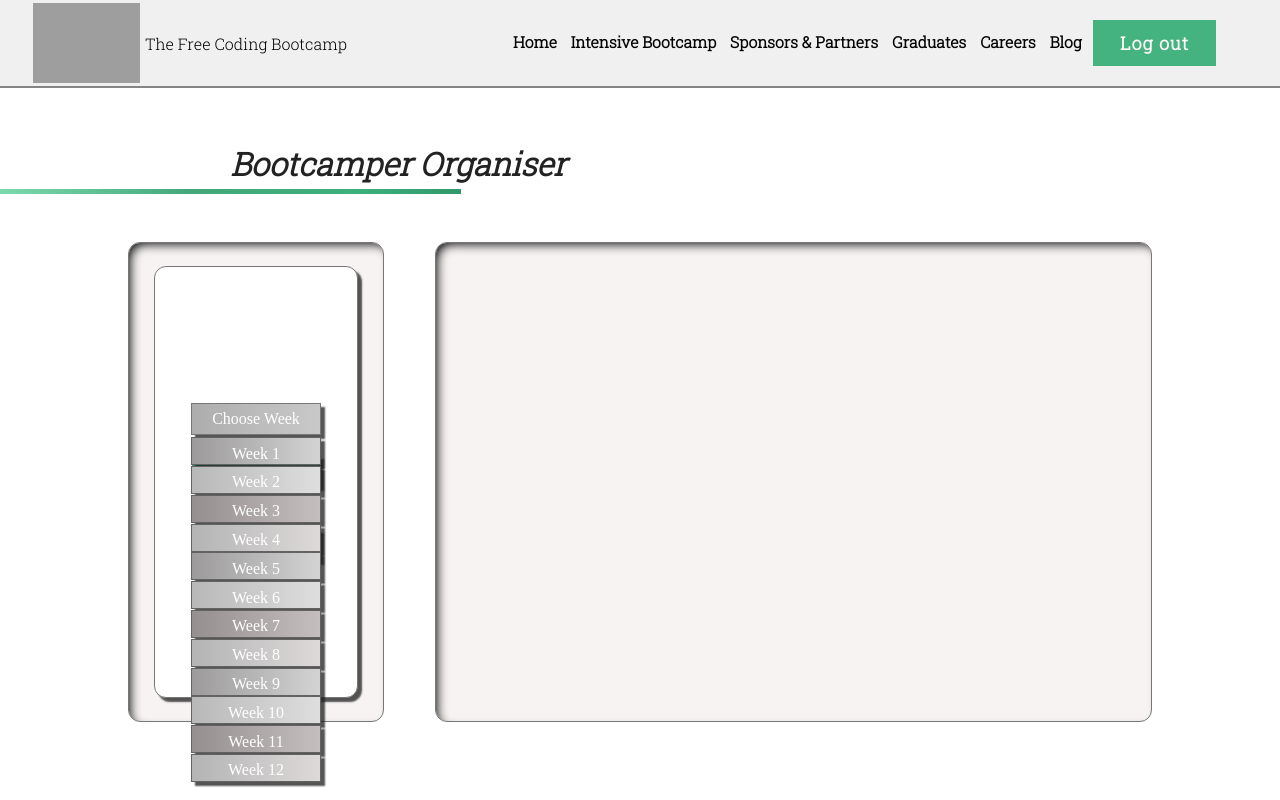
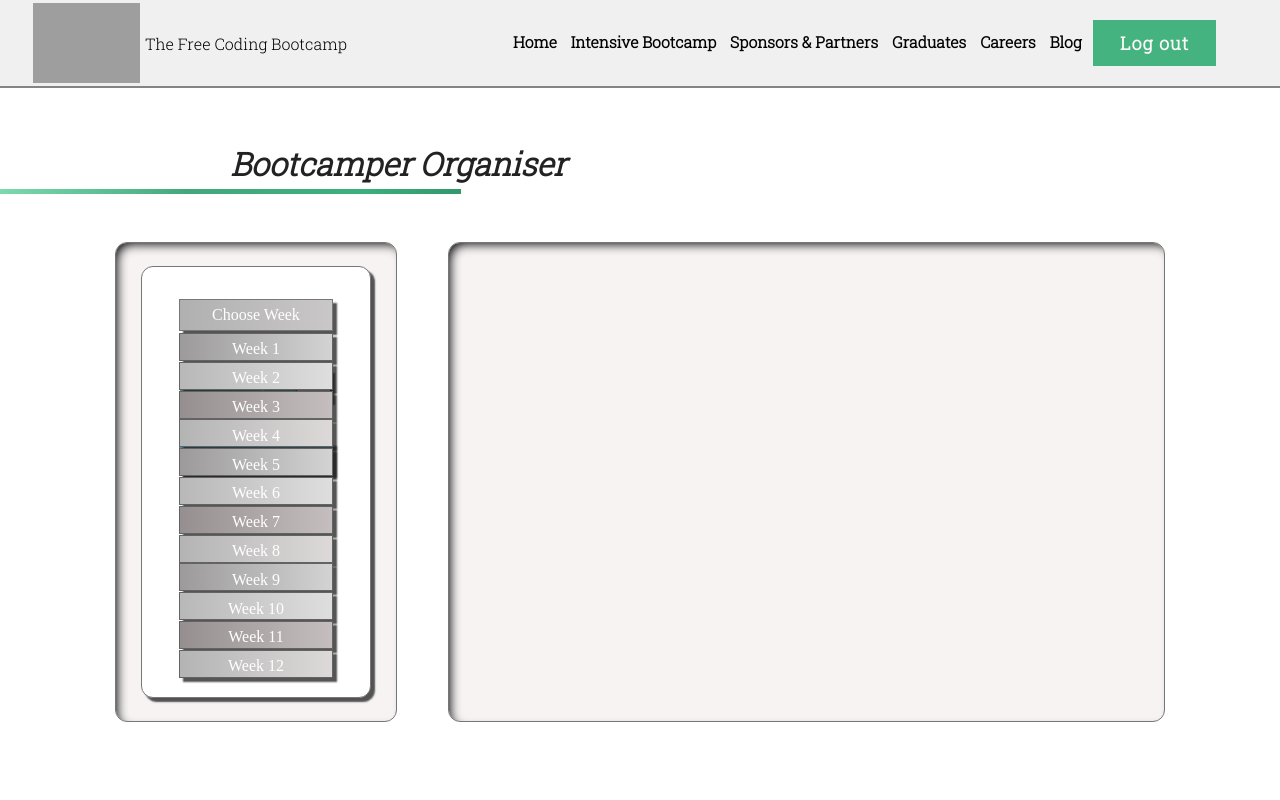
Before and after one commit to SchoolOfCode/w9_frontend-project-conor-lee-yasar-carlos, a React (Create React App) app in the folder my-app/: page / in a window 1280 px wide. Built offline with nearby package versions, Linux system fonts and the light colour scheme; no server answers; grey boxes are pictures that could not be loaded.

Commit message:
Ratings css added and weekend todo items cleaned up

```diff
--- a/my-app/src/App.css
+++ b/my-app/src/App.css
@@ -199,7 +199,7 @@ main {
   flex-direction: column;
   align-items: center;
   justify-content: center;
-  width: 20vw;
+  width: 22vw;
   height: 60vh;
   margin-right: 4vw;
   background-color: #f7f3f3;
@@ -216,7 +216,7 @@ main {
   flex-direction: column;
   justify-content: center;
   align-items: center;
-  width: 16vw;
+  width: 18vw;
   height: 54vh;
 
   background-color: #ffffff;
@@ -228,8 +228,9 @@ main {
 .categories {
   display: flex;
   flex-direction: column;
-  justify-content: center;
+  justify-content: flex-start;
   align-items: center;
+  margin-top: 4vh;
   /* width: 22vw; */
 
   height: 60vh;
@@ -243,13 +244,14 @@ main {
   justify-items: center;
   align-items: center;
   text-align: center;
-  width: 10.2vw;
+  width: 12vw;
   height: 4vh;
+  margin-bottom: 2.4vh;
   background-color: #adadad;
   background-image:
   linear-gradient(
     to right,
-    #adadad, #cac9c9
+    #b1b0b0, #c9c7c7
   );
   color: #ffffff;
   border: 1px solid rgb(119, 119, 119);
@@ -265,7 +267,7 @@ main {
 .dropdown .dropdown-content {
   position: absolute;
   margin-top: 4vh;
-  width: 10.2vw;
+  width: 12vw;
   height: 4vh;
 
   }
@@ -277,7 +279,7 @@ main {
   justify-items: center;
   align-items: center;
   text-align: center;
-  width: 10.2vw;
+  width: 12vw;
   height: 3.5vh;
   margin-top: 0.1vh;
   padding-top: 0.8vh;
@@ -382,12 +384,24 @@ main {
   width: 100%;
 }
 
+.weekend-todo-box {
+  display: flex;
+  flex-direction: column;
+  justify-content: center;
+  width: 100%;
+  margin-top: 1.5vh;
+}
+
 .weekend-item-conponent {
   display: flex;
   justify-content: center;
-  margin: 2vh;
+  margin: 1.4vh;
 
 }
+
+
+
+
 
 
 .h2 {
@@ -480,6 +494,26 @@ h2 {
 
 }
 
+.weekend-todo-list-item {
+  display: flex;
+  flex-direction: column;
+  align-items: center;
+  justify-content: space-between;
+  max-width: 76%;
+  min-width: 76%;
+  height: 7.2vh;
+  border-left: 1.5px solid black;
+  border-right: 1.5px solid black;
+  background-color: #31986a;
+  background-image:
+    linear-gradient(
+      to right,
+      #31986a, #5ed6a0
+    );
+
+  box-shadow: 4px 4px 1.6px 0px rgba(29, 29, 29, 0.75);
+}
+
 .todo-list-content {
   display: flex;
   justify-content: space-between;
@@ -511,7 +545,7 @@ h2 {
   width: 5.8vw;
   height: 2.4vh;
   border: 2px solid rgb(58, 57, 57);
-  background-color: #3a3a3a;
+  background-color: #4b4a4a;
 }
 
 .chevron-icon {
@@ -588,10 +622,25 @@ input {
   height: 3vh;
 }
 
+.category-button-container {
+  display: flex;
+  margin-top: 3vh;
+  margin: 0.5vh;
+  justify-content: center;
+  align-items: center;
+  width: 15vw;
+  height: 5vh;
+
+}
+
 .category-button {
-  width: 10vw;
+  display: flex;
+  justify-content: flex-start;
+  align-items: center;
+  width: 9vw;
   height: 4vh;
   margin-top: 2.3vh;
+  padding-left: 4.6vw;
   background-color: #31986a;
   background-image:
     linear-gradient(
@@ -618,6 +667,50 @@ input {
     box-shadow: 3px 3px 1.2px 0px rgba(29, 29, 29, 0.75);
 }
 
+.day-rating {
+  display: flex;
+  justify-content: space-around;
+  align-items: center;
+  width: 2.8vw;
+  height: 4vh;
+  margin-top: 2.3vh;
+  background-color: #f7f3f3;
+  border: 1px solid rgb(32, 32, 32);
+  box-shadow: 4px 4px 1.6px 0px rgba(29, 29, 29, 0.75);
+  /* border-radius: 0 50% 50% 0; */
+}
+
+.category-button-star {
+  height: 2.5vh;
+  width: 2.5vh;
+  color: darkgoldenrod;
+  margin-left: 0.2vw;
+
+}
+
+.category-button-star svg {
+  height: 1.9vh;
+  width: 1.9vh;
+  color: rgb(238, 189, 65);
+  padding-left: 0.2vw;
+  padding-top: 0.6vh;
+}
+
+.category-button-rating {
+  display: flex;
+  justify-content: center;
+  align-items: center;
+  height: 2.5vh;
+  width: 2.5vh;
+  color: #000000;
+  padding-right: 0.4vw;
+  font-family: 'Roboto Slab', serif;
+  font-size: 12px;
+  font-weight: bold;
+  letter-spacing: 0.05vw;
+}
+
+
 .weekend-button {
   /* visibility: hidden; */
   background-color: #272727;
@@ -642,7 +735,7 @@ button {
 }
 
 .weekend-button {
-  width: 10vw;
+  width: 12vw;
   height: 4vh;
   margin-top: 5vh;
   background-color: #3ba4d4;
@@ -668,3 +761,10 @@ button {
   transition: 0.3s;
   box-shadow: 3px 3px 1.2px 0px rgba(29, 29, 29, 0.75);
 }
+
+.weekend-cross-icon svg{
+  display: flex;
+  align-items: center;
+  height: 3vh;
+  width: 3vw;
+}
--- a/my-app/src/Componants/Catergories/index.js
+++ b/my-app/src/Componants/Catergories/index.js
@@ -1,8 +1,15 @@
 import React from 'react'
+import { BsFillStarFill } from 'react-icons/bs'
 
 function Categories({ handleClick, id }) {
   return (
-     <button id={id} className='day-one-button category-button' onClick={handleClick}>Day {id} </button>
+     <div className='category-button-container'>
+        <button id={id} className='day-one-button category-button' onClick={handleClick}>Day {id} </button>
+        <div className='day-rating'>
+            <div className='category-button-star'><BsFillStarFill/></div>
+            <div className='category-button-rating'>2.5</div>
+        </div>
+     </div>
   )
 }
 
--- a/my-app/src/Componants/Todo-list/Resources-List/Resources-listitem/index.js
+++ b/my-app/src/Componants/Todo-list/Resources-List/Resources-listitem/index.js
@@ -4,7 +4,7 @@ import React from 'react'
 function ResourceItem({data, link}) {
   return (
     <div className='resource-list-item'>
-      <a href={link} >{data}</a>
+      <a href={link} className="resource-list-text">{data}</a>
     </div>
   )
 }
--- a/my-app/src/Componants/Todo-list/Weekend-List/Weekend-listitem/ListItem.js
+++ b/my-app/src/Componants/Todo-list/Weekend-List/Weekend-listitem/ListItem.js
@@ -1,5 +1,5 @@
 import React from 'react'
-import { ImCross } from 'react-icons/im'
+import { TiDeleteOutline} from 'react-icons/ti'
 import StarRating from '../../Todo-List/StarRating'
 import { BsChevronCompactDown } from 'react-icons/bs'
 
@@ -9,7 +9,7 @@ function WeekendListItem({id, listData, weekendListDelete, weekendId}) {
   return (
       <>
       <div className='weekend-item-conponent'>
-        <div className='todo-list-item'>
+        <div className='weekend-todo-list-item'>
             <div className='todo-list-content'>
               <p className='list-item-text'>{listData}</p>
               <div className='icon-box' >
@@ -19,7 +19,7 @@ function WeekendListItem({id, listData, weekendListDelete, weekendId}) {
             <span className='chevron-icon'><BsChevronCompactDown /></span>
         </div>
         <div className='add-to-weekend' data-txt={listData} onClick={() => {weekendListDelete(weekendId)}}>
-            <span className='plus-icon'><ImCross id={id} data-txt={listData} onClick={() => {weekendListDelete(weekendId)}} /></span>
+            <span className='weekend-cross-icon'><TiDeleteOutline id={id} data-txt={listData} onClick={() => {weekendListDelete(weekendId)}} /></span>
         </div>
       </div>
     </>
--- a/my-app/src/Componants/Todo-list/Weekend-List/index.js
+++ b/my-app/src/Componants/Todo-list/Weekend-List/index.js
@@ -8,10 +8,11 @@ function WeekendList({
   weekendListDelete,
 }) {
     return (
-        <div className="todo-box">
+        <>
           <div className="h2">
             <h2>Today's subjects</h2>
           </div>
+          <div className="weekend-todo-box">
           {weekendListData.map((input) => {
             return (
               <WeekendListItem
@@ -24,6 +25,7 @@ function WeekendList({
             );
           })}
         </div>
+        </>
     );
   }
 
--- a/my-app/src/Componants/Todo-list/index.js
+++ b/my-app/src/Componants/Todo-list/index.js
@@ -22,7 +22,7 @@ function Todo({
             weekendListDelete={weekendListDelete}
             weekendClick={weekendClick}
           />
-        </div>
+        </div >
         <div className={resourceClass}>
           <ResourceList
             resourceData={resourceData}
```
